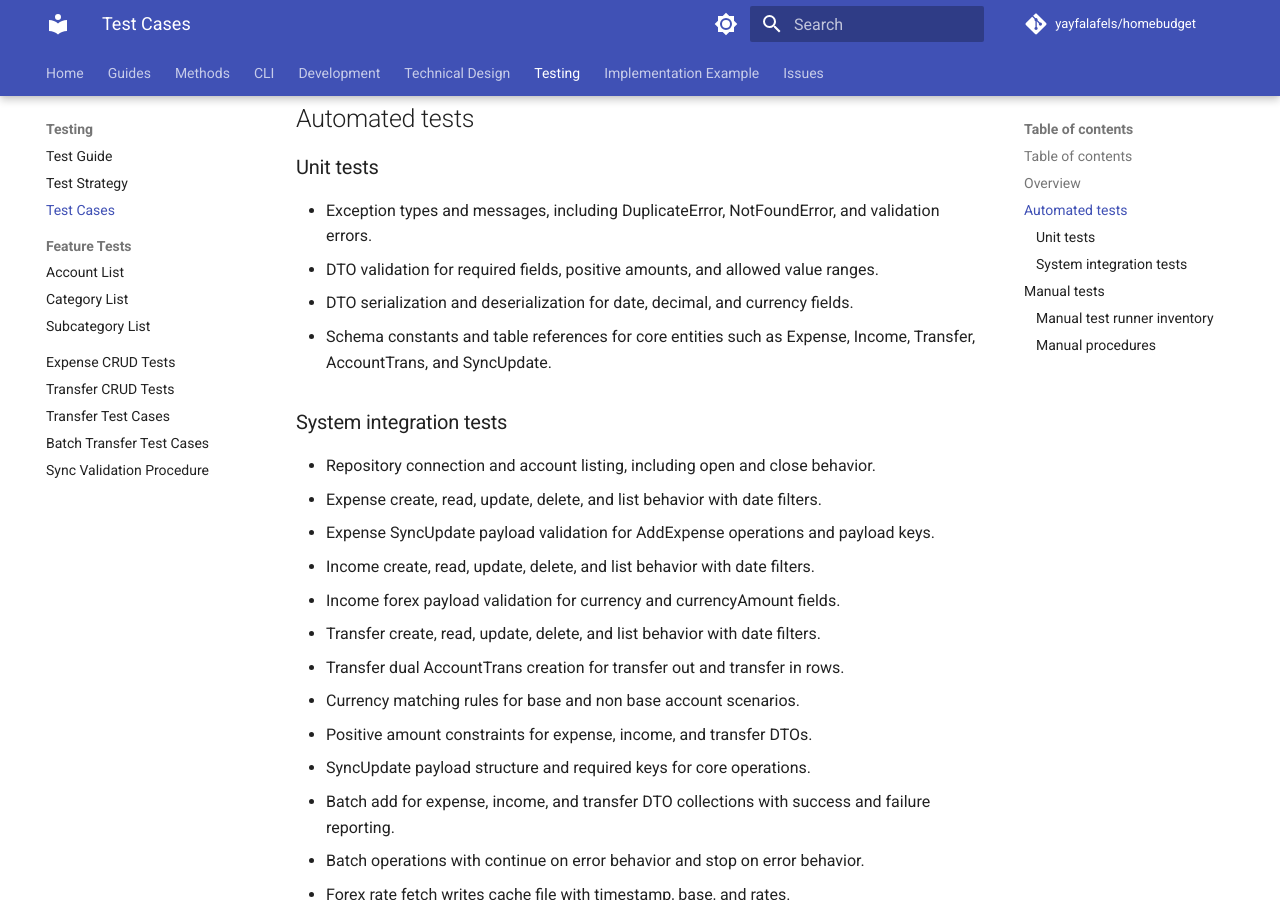
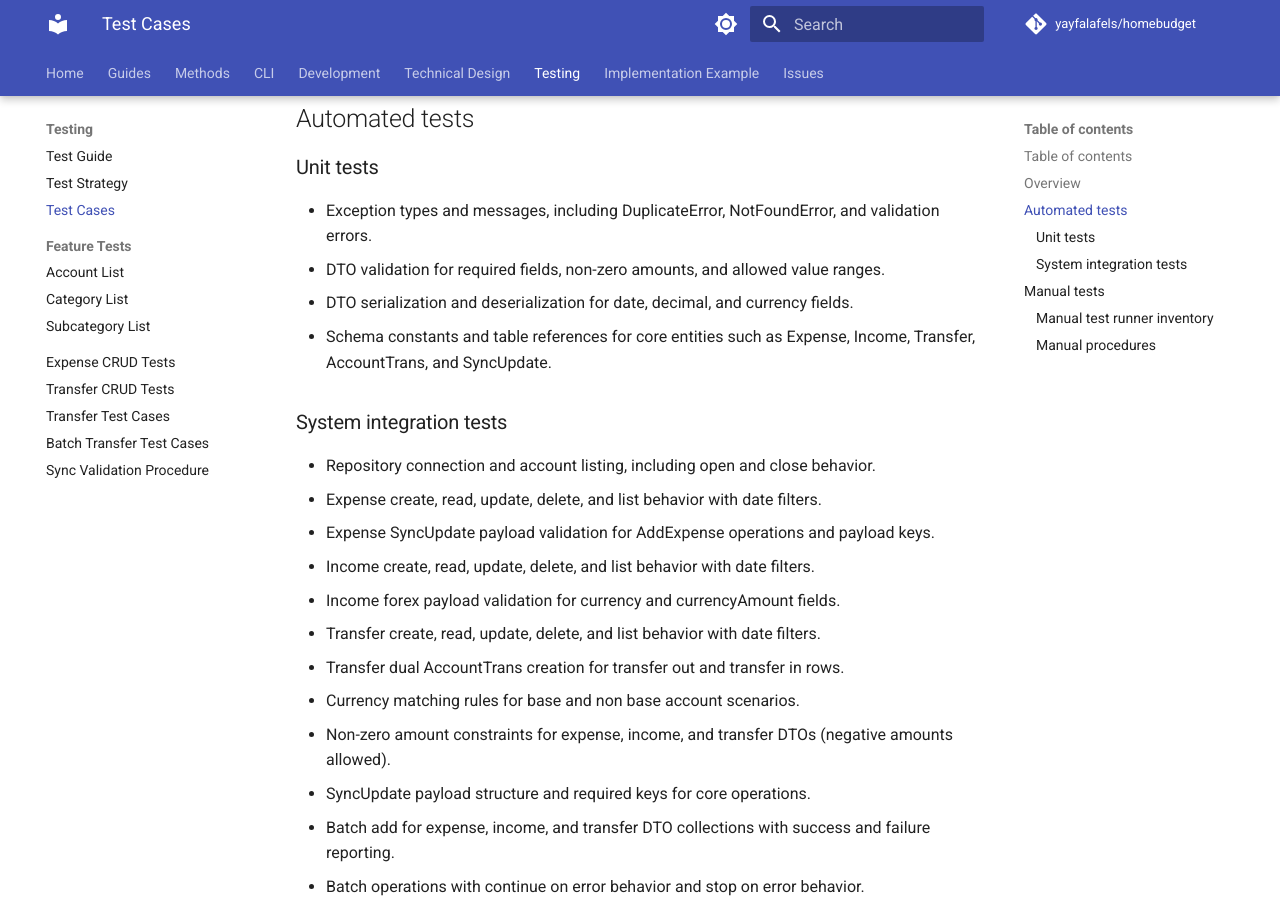
Before and after one commit to yayfalafels/homebudget, an MkDocs documentation site: the page built from docs/test-cases.md, in a window 1280 px wide and 900 px high, scrolled down 493 px. Built offline with MkDocs 1.6.1 and Material for MkDocs 9.7.7, drawn with Linux system fonts in a browser that asks for light colours; comment, search, counter and statistics services are not loaded.

Commit message:
dev: [v211] negative amounts

```diff
--- a/docs/test-cases.md
+++ b/docs/test-cases.md
@@ -15,7 +15,7 @@ This document lists system integration tests, manual tests, and forex rate and i
 ### Unit tests
 
 - Exception types and messages, including DuplicateError, NotFoundError, and validation errors.
-- DTO validation for required fields, positive amounts, and allowed value ranges.
+- DTO validation for required fields, non-zero amounts, and allowed value ranges.
 - DTO serialization and deserialization for date, decimal, and currency fields.
 - Schema constants and table references for core entities such as Expense, Income, Transfer, AccountTrans, and SyncUpdate.
 
@@ -29,7 +29,7 @@ This document lists system integration tests, manual tests, and forex rate and i
 - Transfer create, read, update, delete, and list behavior with date filters.
 - Transfer dual AccountTrans creation for transfer out and transfer in rows.
 - Currency matching rules for base and non base account scenarios.
-- Positive amount constraints for expense, income, and transfer DTOs.
+- Non-zero amount constraints for expense, income, and transfer DTOs (negative amounts allowed).
 - SyncUpdate payload structure and required keys for core operations.
 - Batch add for expense, income, and transfer DTO collections with success and failure reporting.
 - Batch operations with continue on error behavior and stop on error behavior.
```
Also changed, not shown: README.md (+8 -0 lines), docs/methods.md (+1 -1 lines), docs/releases/211/211-negative-amounts.md (added, +15 -0 lines), 6 other files.
